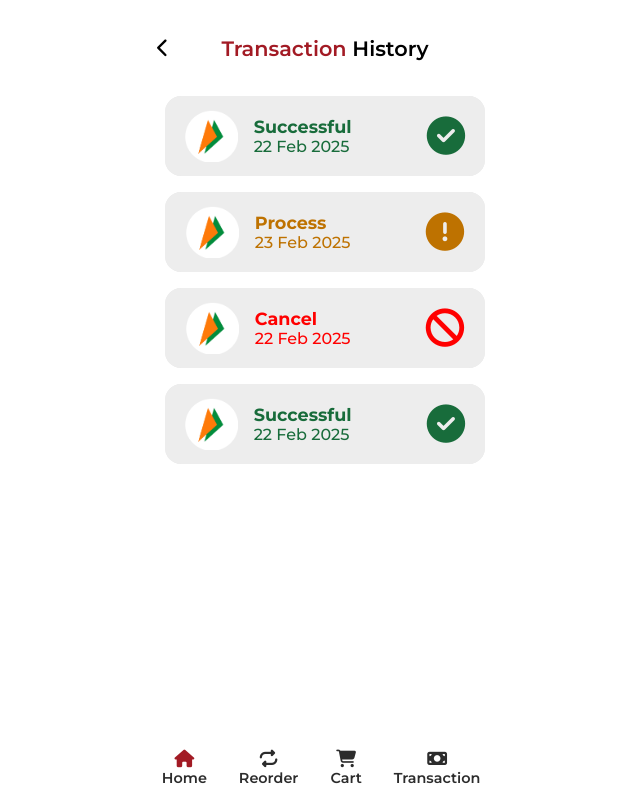
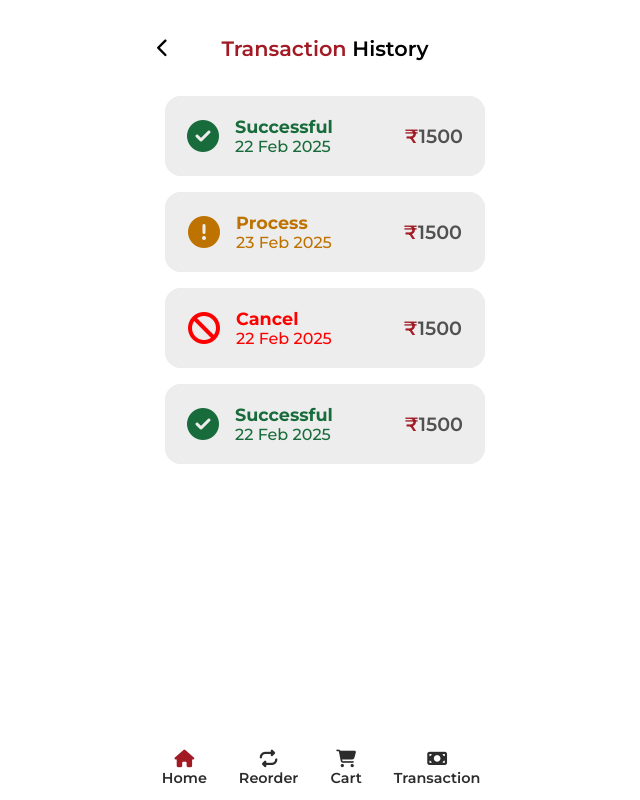
Before and after one commit to MohdOwaisShah/qr_restaurant_app, a React (Vite) app: page /transaction-history in a window 1280 px wide. Shown: the whole page, without its empty margins (315-955 px from the left). Built offline with nearby package versions, Linux system fonts and the light colour scheme.

Commit message:
updated-code

```diff
--- a/src/components/TransactionHistoryMain.jsx
+++ b/src/components/TransactionHistoryMain.jsx
@@ -23,17 +23,18 @@ const TransactionHistoryMain = () => {
                         return <div className={`transaction ${active===index ? 'show' : ''}`} key={transaction.id} >
                             {/* transaction-bar */}
                             <div className="transaction-bar" style={{color : transaction.color}} onClick={() => handleClick(index)}>
-                                <img src={transaction.transactionImage} alt="upi image" />
+                                {/* <img src={transaction.transactionImage} alt="upi image" /> */}
+                                 {/* process-icon */}
+                                 <i className={`fa-solid ${transaction.transactionProcessIcon} process-icon`}></i>
                                 {/* process-n-date-container */}
                                 <div className="process-n-date-container">
                                     <h3>{transaction.transactionProcess}</h3>
                                     <p>{transaction.transactionDate}</p>
                                 </div>
-                                {/* check-icon */}
-                                <i className={`fa-solid ${transaction.transactionProcessIcon} check-icon`}></i>
+                                {/* transaction-price */}
+                                <h3 className='transaction-price'><span className='maroon-color'>₹</span>1500</h3>
                             </div>
                             {/* transaction-hidden-body */}
-                            {/* {active ? <TransactionHiddenBody /> : false} */}
                             <div className={`transaction-hidden-body ${active===index ? 'transaction-show-body' : ''}`}>
                                 <h3>Paid to : {transaction.paidTo} </h3>
                                 {/* transaction-id */}
--- a/src/styles/TransactionHistory.css
+++ b/src/styles/TransactionHistory.css
@@ -30,10 +30,12 @@
     justify-content: center;
     background-color: #EDEDED;
     gap: 1rem;
+    cursor: pointer;
 }
 
-.transaction img {
-    height: 3.3rem;
+/* process icon */
+.transaction-bar .process-icon {
+    font-size: 2rem;
 }
 
 /* process-n-date-container */
@@ -46,11 +48,13 @@
     font-weight: 500;
 }
 
-/* check icon */
-.transaction .check-icon {
-    font-size: 2.4rem;
-    padding-left: 3.7rem;
+.transaction-price {
+    font-size: 1.2rem;
+    font-weight: 600;
+    color: #515151;
+    padding-left: 3.5rem;
 }
+
 
 /* transaction-hidden-body */
 .transaction-hidden-body {
```
Also changed, not shown: src/json/reOrder.json (added, +19 -0 lines).
